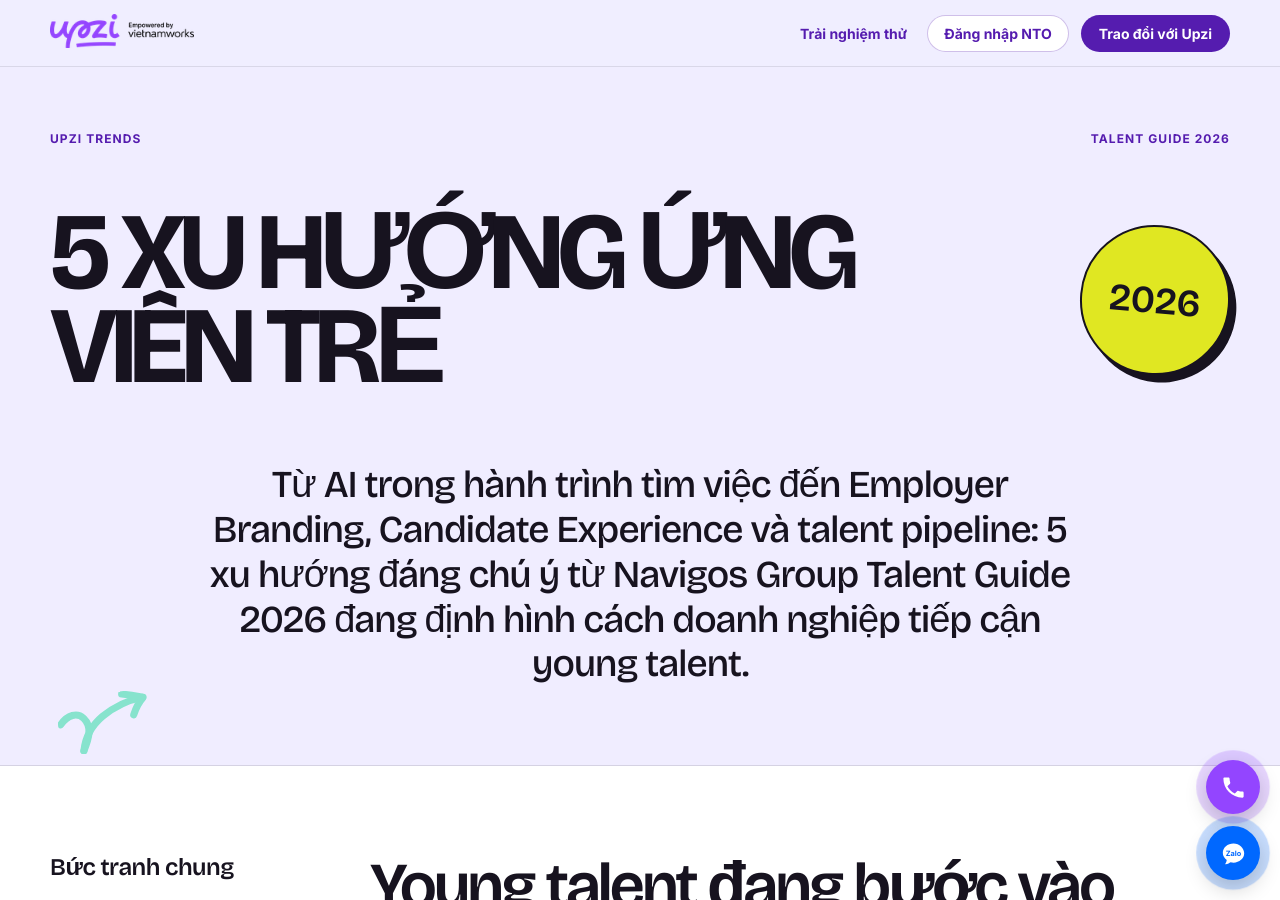
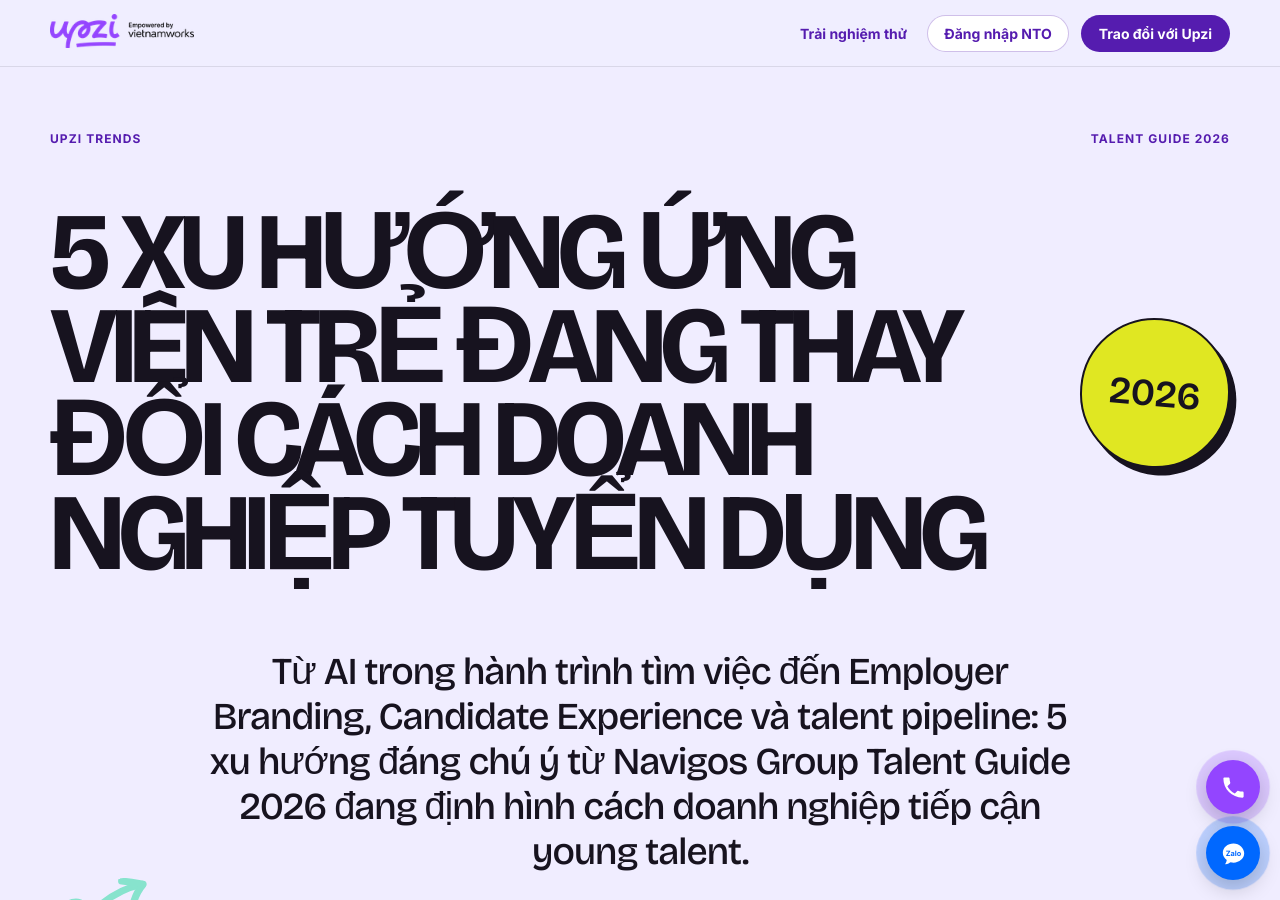
Before and after one commit to upzi-vn/employers, a Jekyll site: the page built from _posts/2026-08-08-bao-cao-genz.md, in a window 1280 px wide and 900 px high. Built offline with Jekyll 4.4.1, drawn with Linux system fonts in a browser that asks for light colours.

Commit message:
Modify display title for recruitment trends post
Updated display title to reflect changes in recruitment trends.

```diff
--- a/_posts/2026-08-08-bao-cao-genz.md
+++ b/_posts/2026-08-08-bao-cao-genz.md
@@ -3,7 +3,7 @@
 content_type: trend
 permalink: /resources/trends/5-xu-huong-tuyen-dung-talent-tre-2026/
 title: "5 xu hướng ứng viên trẻ đang thay đổi cách doanh nghiệp tuyển dụng trong 2026"
-display_title: "5 xu hướng ứng viên trẻ"
+display_title: "5 xu hướng ứng viên trẻ đang thay đổi cách doanh nghiệp tuyển dụng"
 trend_year: "2026"
 trend_series: "Talent Guide 2026"
 category: "Trend"
```
